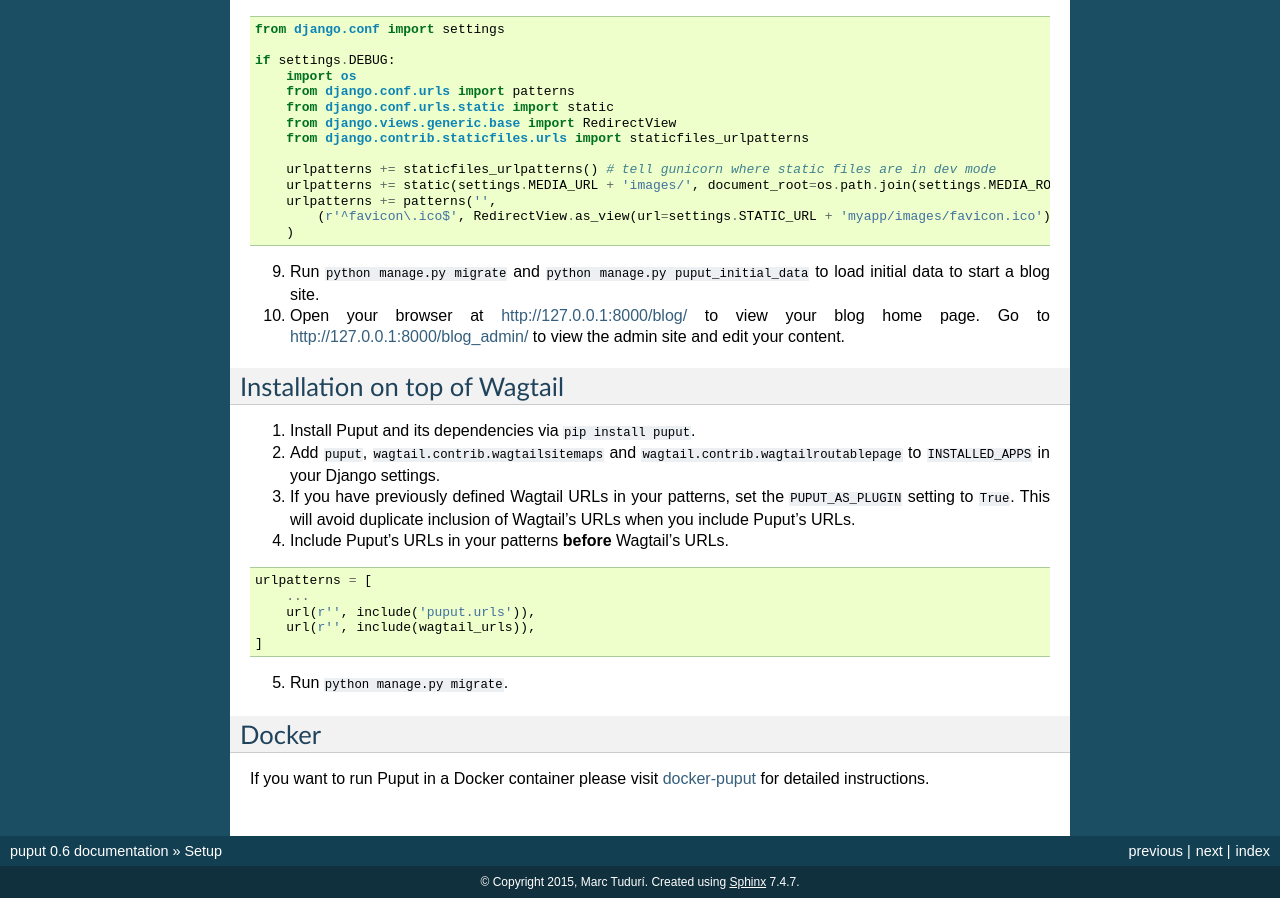
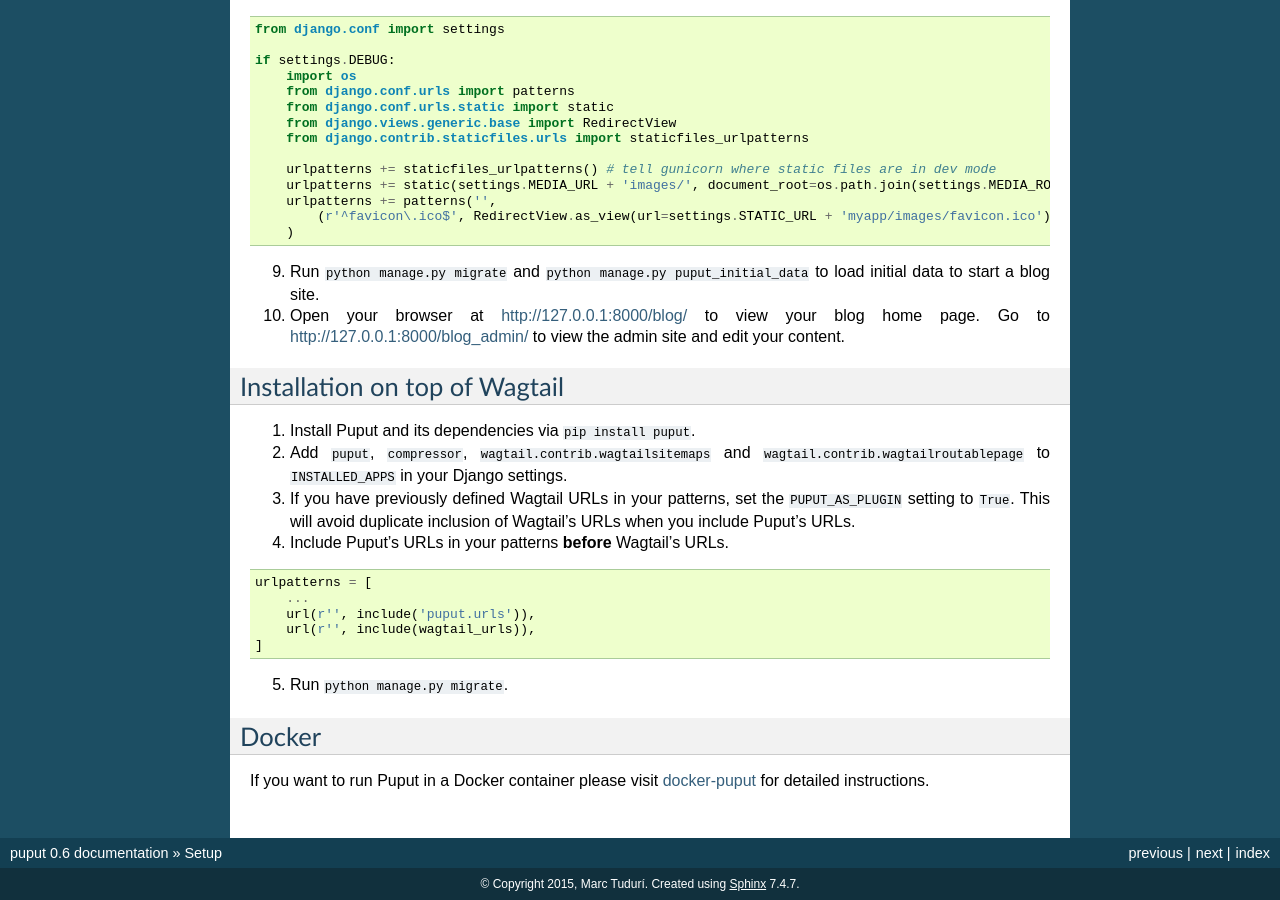
Before and after one commit to APSL/puput, a Sphinx documentation site: the page built from docs/setup.rst, in a window 1280 px wide and 900 px high, scrolled down 1407 px. Built offline with Sphinx 7.4.7, drawn with Linux system fonts in a browser that asks for light colours.

Commit message:
Add compressor as a required app when installing on top of Wagtail
This will fix #56

```diff
--- a/docs/setup.rst
+++ b/docs/setup.rst
@@ -114,7 +114,7 @@
 Installation on top of Wagtail
 ------------------------------
 1. Install Puput and its dependencies via :code:`pip install puput`.
-2. Add :code:`puput`, :code:`wagtail.contrib.wagtailsitemaps` and :code:`wagtail.contrib.wagtailroutablepage` to :code:`INSTALLED_APPS` in your Django settings.
+2. Add :code:`puput`, :code:`compressor`, :code:`wagtail.contrib.wagtailsitemaps` and :code:`wagtail.contrib.wagtailroutablepage` to :code:`INSTALLED_APPS` in your Django settings.
 3. If you have previously defined Wagtail URLs in your patterns, set the :code:`PUPUT_AS_PLUGIN` setting to :code:`True`. This will avoid duplicate inclusion of Wagtail's URLs when you include Puput's URLs.
 4. Include Puput's URLs in your patterns **before** Wagtail's URLs.
 
```
